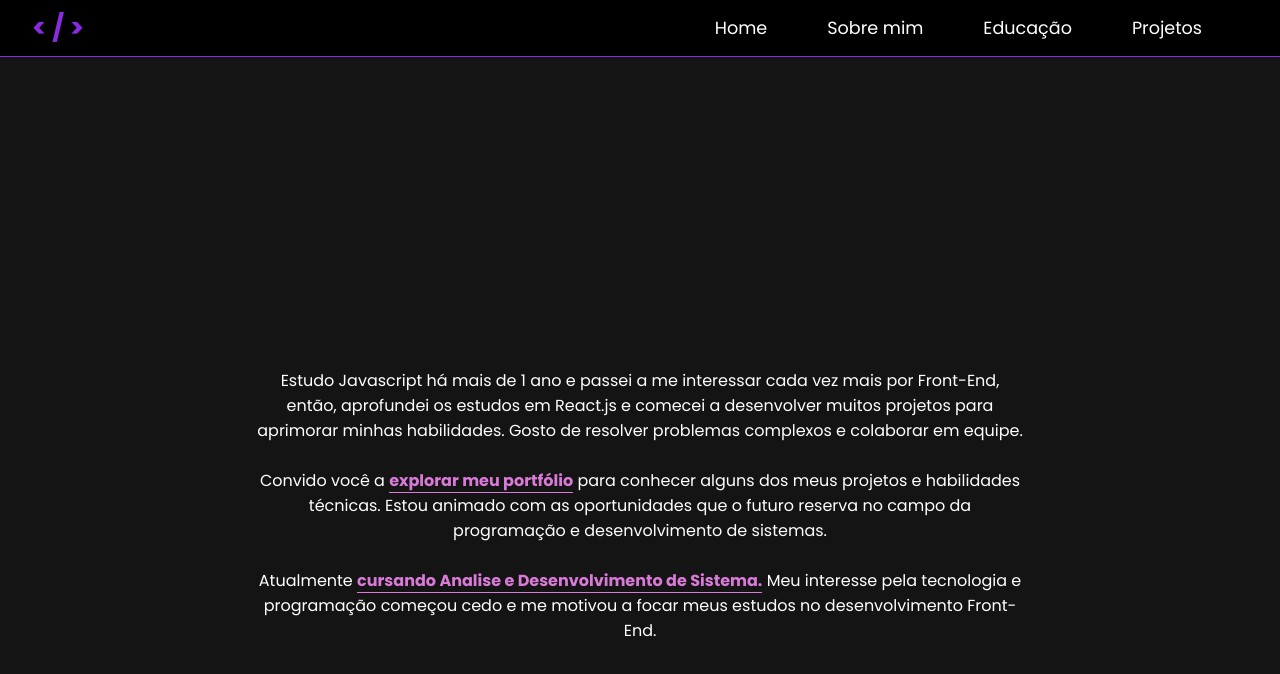
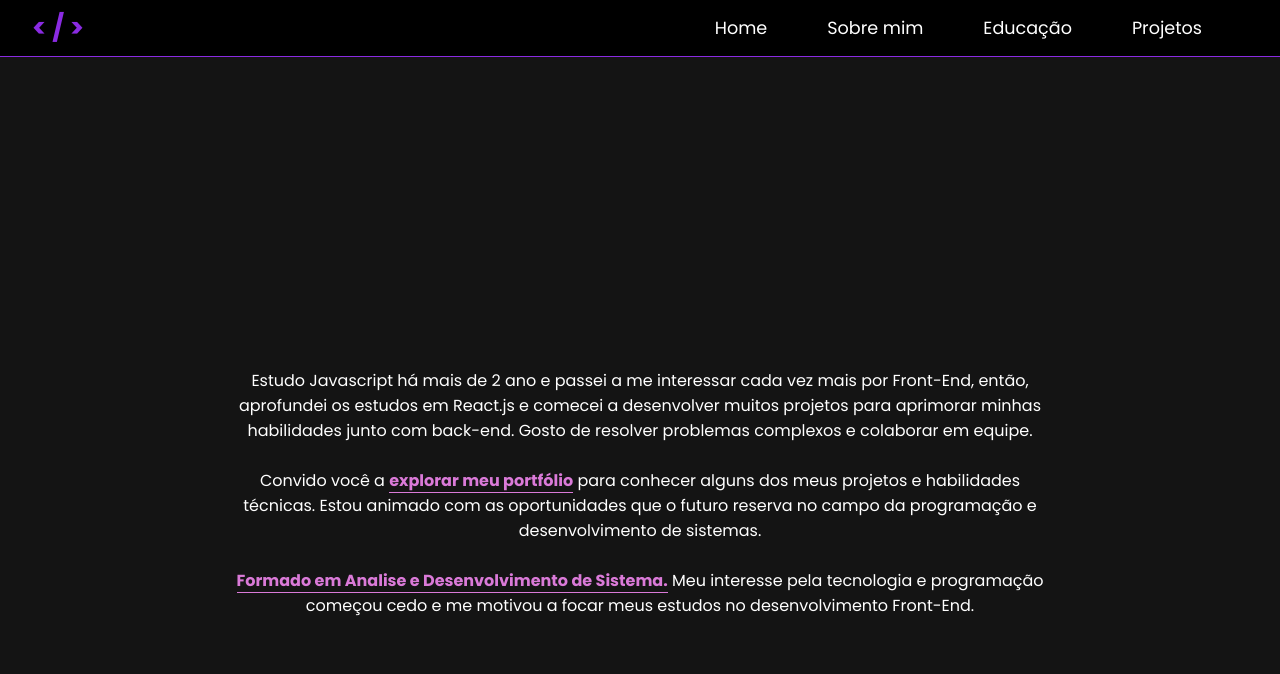
Before and after one commit to IcaroSLV/personal-portfolio, a React (Create React App) app: page /sobre in a window 1280 px wide. Shown: the top 674 px of the page. Built offline with nearby package versions, Linux system fonts and the light colour scheme; no server answers.

Commit message:
FIX: Informações do Portfólio

```diff
--- a/package.json
+++ b/package.json
@@ -10,7 +10,6 @@
     "react-dom": "^18.2.0",
     "react-icons": "^4.10.1",
     "react-router-dom": "^6.14.1",
-    "react-scripts": "^5.0.1",
     "web-vitals": "^2.1.4"
   },
   "scripts": {
@@ -36,5 +35,8 @@
       "last 1 firefox version",
       "last 1 safari version"
     ]
+  },
+  "devDependencies": {
+    "react-scripts": "^5.0.1"
   }
 }
--- a/src/Pages/Educacao.js
+++ b/src/Pages/Educacao.js
@@ -22,7 +22,7 @@ function Educacao() {
                 </p>
             </div>
             <div className={styles.listContainer}>
-                <h3>Disciplinas já cursadas:</h3>
+                <h3>Disciplinas Cursadas:</h3>
                 <ul>
                     <li>Redes de computadores</li>
                     <li>Programação Orientada a Objetos</li>
--- a/src/Pages/Home.js
+++ b/src/Pages/Home.js
@@ -11,14 +11,13 @@ function Home() {
     <div className={styles.HomeContainer}>
         <div>
             <h3>Olá, me chamo Paulo Ícaro!</h3>
-            <h1>Frontend Developer</h1>
+            <h1>Software Developer</h1>
             <p>
                 Apaixonado por programação e
-                computação, sou programador
-                WEB, busco constatemente
+                computação, busco constatemente
                 melhorar minhas habilidades na
                 área de desenvolvimento de software,
-                com paixão em Front-End, estou sempre
+                com paixão em Front-End e Back-end, estou sempre
                 em busca de desafios para melhorar mais.
             </p>
             <div className={styles.ButtonContainer}>
--- a/src/Pages/Sobre.js
+++ b/src/Pages/Sobre.js
@@ -24,8 +24,9 @@ function Sobre() {
                 </div>
                 <div className={styles.DescriptionContainer}>
                     <p>
-                        Estudo Javascript há mais de 1 ano e passei a me interessar cada vez mais por Front-End,
-                        então, aprofundei os estudos em React.js e comecei a desenvolver muitos projetos para aprimorar minhas habilidades.
+                        Estudo Javascript há mais de 2 ano e passei a me interessar cada vez mais por Front-End,
+                        então, aprofundei os estudos em React.js e comecei a desenvolver muitos projetos para aprimorar minhas habilidades junto com
+                        back-end.
                         Gosto de resolver problemas complexos e colaborar em equipe.
                         <br/>
                         <br/>
@@ -33,7 +34,7 @@ function Sobre() {
                         Estou animado com as oportunidades que o futuro reserva no campo da programação e desenvolvimento de sistemas.
                         <br/>
                         <br/>
-                        Atualmente <span><Link to={"/educacao"}>cursando Analise e Desenvolvimento de Sistema.</Link></span> Meu interesse pela tecnologia e programação começou cedo
+                       <span><Link to={"/educacao"}>Formado em Analise e Desenvolvimento de Sistema.</Link></span> Meu interesse pela tecnologia e programação começou cedo
                         e me motivou a focar meus estudos no desenvolvimento Front-End.
                     </p>
                 </div>
--- a/src/Pages/Sobre.module.css
+++ b/src/Pages/Sobre.module.css
@@ -41,7 +41,7 @@
 }
 
 .DescriptionContainer {
-    width: 60%;
+    width: 65%;
     text-align: center;
 }
 
@@ -55,6 +55,7 @@ span a {
 span a:hover {
     color: #b04ebd;
 }
+
 
 @media screen and (max-width:800px) {
     .DescriptionContainer {
```
Also changed, not shown: 1 other file (tests, documents, lock files or other folders).
